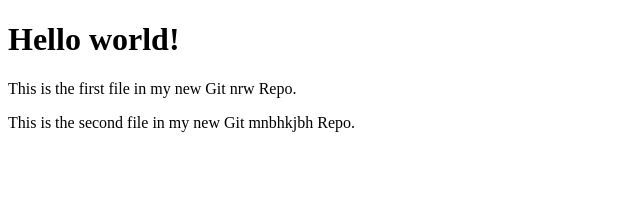
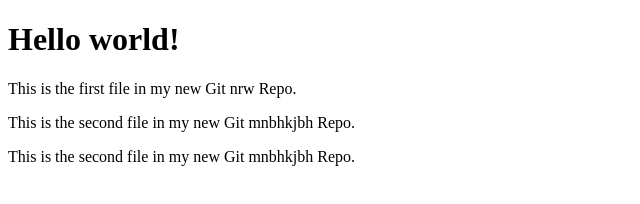
Before and after one commit to Abhinav-Nandekar/Git, a plain HTML site: page index.html in a window 1280 px wide. Shown: the whole page, without its empty margins (0-640 px from the left). Drawn offline with Linux system fonts and the light colour scheme.

Commit message:
Update index.html

```diff
--- a/index.html
+++ b/index.html
@@ -8,6 +8,7 @@
 <h1>Hello world!</h1>
 <p>This is the first file in my new Git nrw  Repo.</p>
 <p>This is the second file in my new Git mnbhkjbh  Repo.</p>
+  <p>This is the second file in my new Git mnbhkjbh  Repo.</p>
 
 </body>
 </html>
```
